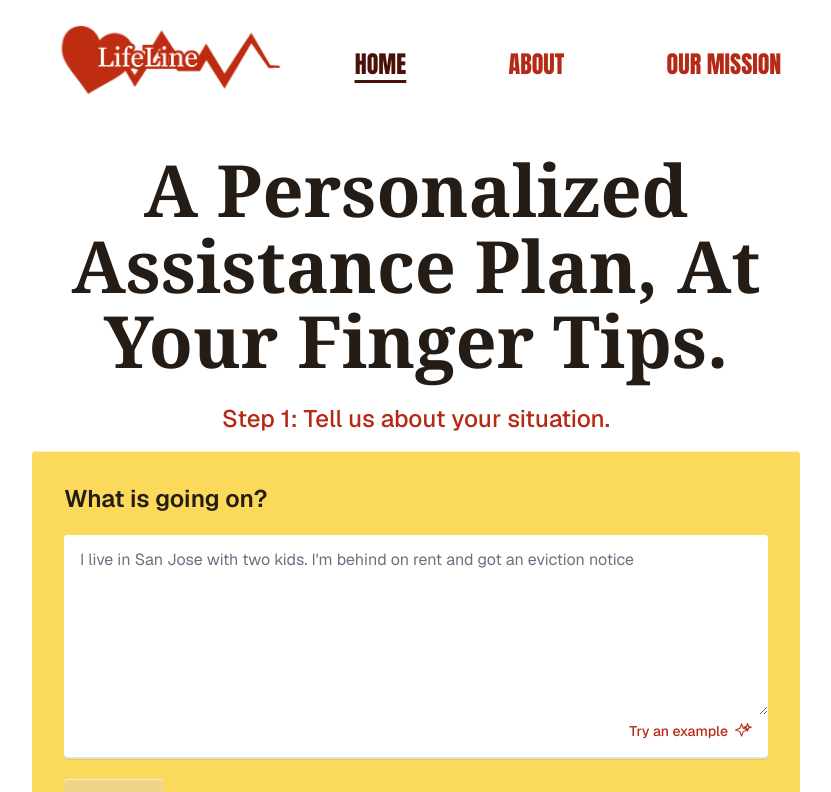
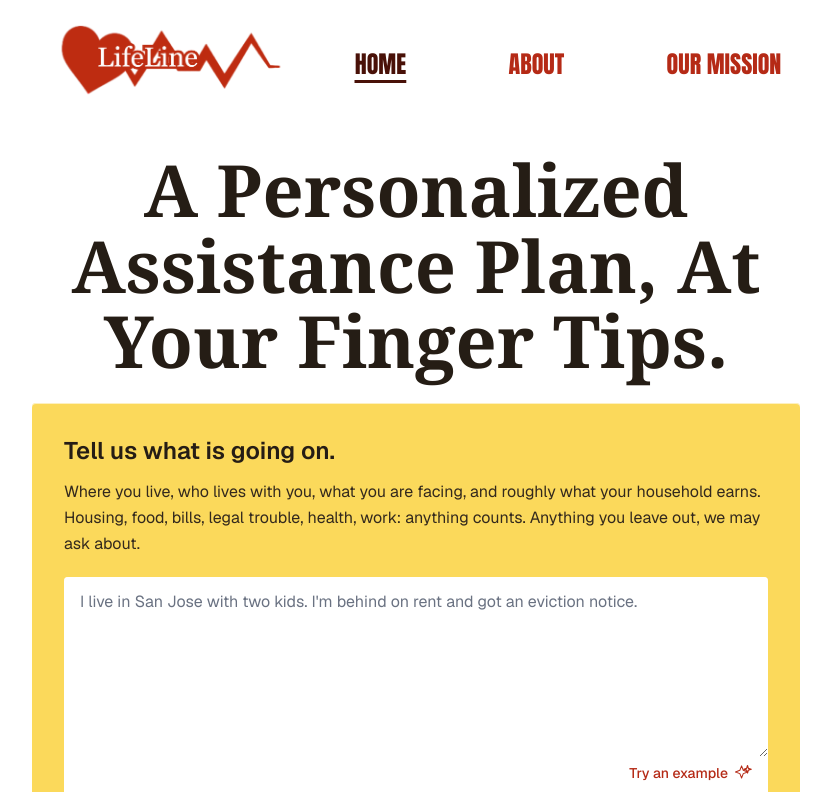
Before and after one commit to fullwizard/LifeLine, a Next.js app: page / in a window 1280 px wide. Shown: the top 792 px of the page, without its empty margins (224-1055 px from the left). Built offline with nearby package versions, Linux system fonts and the light colour scheme.

Commit message:
Drop step numbering; make the situation prompt carry the guidance
- Form heading is now 'Tell us what is going on.' with the guidance text visible beneath it instead of screen-reader only
- Follow-up and plan headings lose their 'Step N:' prefixes

```diff
--- a/app/components/LifeLineApp.tsx
+++ b/app/components/LifeLineApp.tsx
@@ -129,10 +129,10 @@ function situationOf(step: Step) {
 
 function StepIndicator({ current }: { current: Step["kind"] }) {
   const labels = {
-    input: "Step 1: Tell us about your situation.",
+    input: "Tell us what is going on.",
     crisis: "Support is available right now.",
-    followup: "Step 2: A little more about you.",
-    plan: "Step 3: Your next steps.",
+    followup: "A little more about you.",
+    plan: "Your next steps.",
   };
   return <h2 className="text-xl sm:text-2xl font-medium text-accent-700" aria-live="polite">{labels[current]}</h2>;
 }
--- a/app/components/SituationForm.tsx
+++ b/app/components/SituationForm.tsx
@@ -87,12 +87,11 @@ export function SituationForm({
         if (canSubmit) onSubmit(text);
       }}
     >
-      <h2 className="mb-4 text-center text-xl sm:text-2xl font-medium text-accent-700">Step 1: Tell us about your situation.</h2>
       <div className="rounded-none space-y-5 bg-sunflower p-5 sm:p-8">
         <label htmlFor="situation" className="block font-sans font-semibold text-2xl text-neutral-900">
-          What is going on?
+          Tell us what is going on.
         </label>
-        <p id="situation-guidance" className="sr-only">{GUIDANCE}</p>
+        <p id="situation-guidance" className="-mt-2 text-base leading-relaxed text-neutral-800">{GUIDANCE}</p>
         <div className="rounded-none bg-paper focus-within:ring-2 focus-within:ring-accent-600">
           <textarea
             ref={textareaRef}
```
